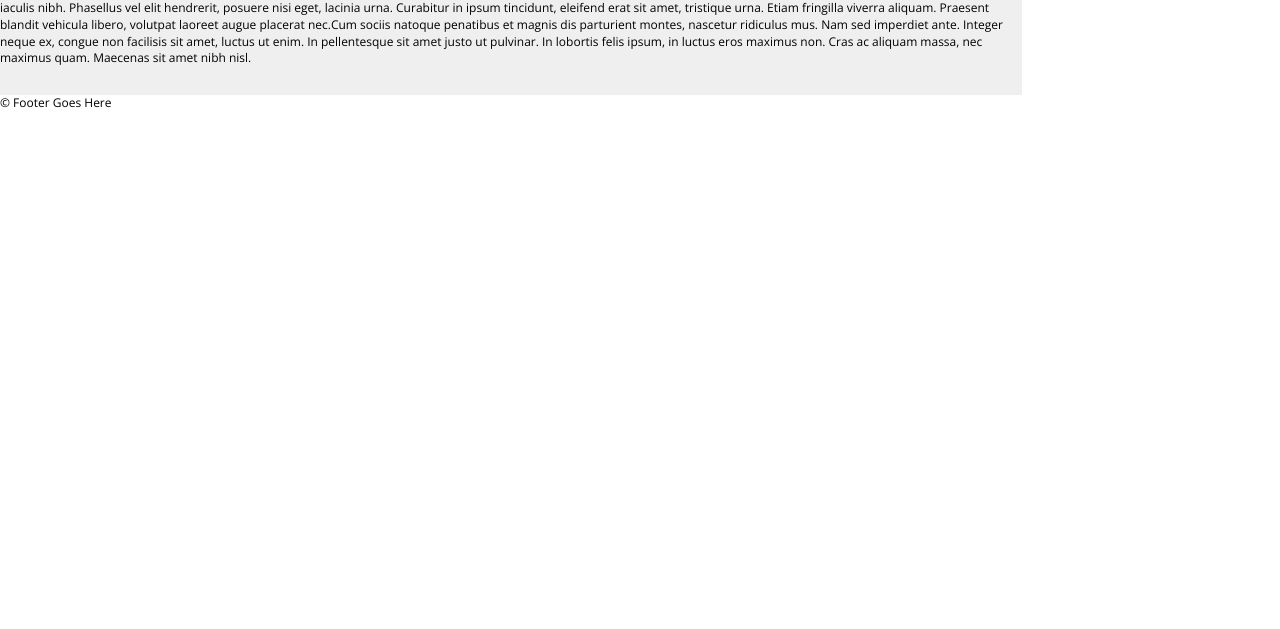
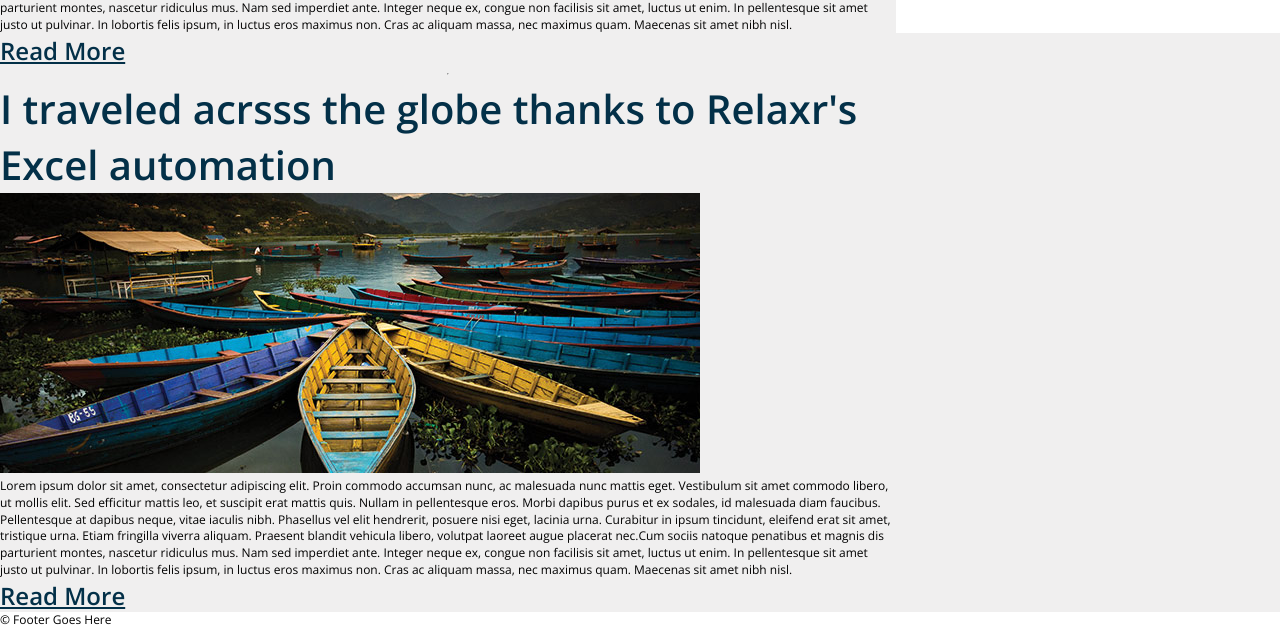
Before and after one commit to ninale91/Week-3-Monday, a plain HTML site: page starter_code/index.html in a window 1280 px wide. Shown: the part 564-1193 px from the top of the page. Before the commit the page ends 800 px from the top, so only its background shows below. Drawn offline with nearby package versions, Linux system fonts and the light colour scheme.

Commit message:
added second article

```diff
--- a/starter_code/css/style.css
+++ b/starter_code/css/style.css
@@ -98,7 +98,7 @@
 .navtop a{
   color: #f9e42e;
   font-size: 24px;
-  font-weight: 600;
+  font-weight: 400;
 }
 
 .content{
@@ -109,7 +109,6 @@
 }
 
 .main-content{
-  height: 300px;
   display: flex;
   flex-direction: column;
 }
@@ -122,13 +121,24 @@
   flex-direction: column;
 }
 
+.article1{
+  display: flex;
+  flex-direction: column;
+}
+
+.article2{
+  display: flex;
+  flex-direction: column;
+}
+
 .main-content a{
   font-weight: 600;
   font-size: 24px;
   color: #033048;
+  justify-content: flex-end;
 }
 .sidebar{
-  min-width: 20%;
+  min-width: 30%;
   display: flex;
   flex-direction: column;
 }
--- a/starter_code/index.html
+++ b/starter_code/index.html
@@ -40,13 +40,11 @@
 
 			<div class="content">
 				<div class="main-content">
+					<div class="article1">
 						<div>
 							<h1>
 								How I implemented Relaxr in 2 weeks and changed my life.
 							</h1>
-					</div>
-					<div>
-						<a href="">Read More</a>
 						</div>
 						<div>
 						<img src="images/blog_photo1.jpg" alt="boat photo"/>
@@ -54,6 +52,28 @@
 						<div>
 							<p>Lorem ipsum dolor sit amet, consectetur adipiscing elit. Proin commodo accumsan nunc, ac malesuada nunc mattis eget. Vestibulum sit amet commodo libero, ut mollis elit. Sed efficitur mattis leo, et suscipit erat mattis quis. Nullam in pellentesque eros. Morbi dapibus purus et ex sodales, id malesuada diam faucibus. Pellentesque at dapibus neque, vitae iaculis nibh. Phasellus vel elit hendrerit, posuere nisi eget, lacinia urna. Curabitur in ipsum tincidunt, eleifend erat sit amet, tristique urna. Etiam fringilla viverra aliquam. Praesent blandit vehicula libero, volutpat laoreet augue placerat nec.Cum sociis natoque penatibus et magnis dis parturient montes, nascetur ridiculus mus. Nam sed imperdiet ante. Integer neque ex, congue non facilisis sit amet, luctus ut enim. In pellentesque sit amet justo ut pulvinar. In lobortis felis ipsum, in luctus eros maximus non. Cras ac aliquam massa, nec maximus quam. Maecenas sit amet nibh nisl.
 							</p>
+						</div>
+						<div>
+							<a href="">Read More</a>
+						</div>
+					</div>
+					<hr>
+					<div class="article2">
+						<div>
+							<h1>
+								I traveled acrsss the globe thanks to Relaxr's Excel automation
+							</h1>
+						</div>
+						<div>
+						<img src="images/blog_photo2.jpg" alt="boat photo"/>
+						</div>
+						<div>
+							<p>Lorem ipsum dolor sit amet, consectetur adipiscing elit. Proin commodo accumsan nunc, ac malesuada nunc mattis eget. Vestibulum sit amet commodo libero, ut mollis elit. Sed efficitur mattis leo, et suscipit erat mattis quis. Nullam in pellentesque eros. Morbi dapibus purus et ex sodales, id malesuada diam faucibus. Pellentesque at dapibus neque, vitae iaculis nibh. Phasellus vel elit hendrerit, posuere nisi eget, lacinia urna. Curabitur in ipsum tincidunt, eleifend erat sit amet, tristique urna. Etiam fringilla viverra aliquam. Praesent blandit vehicula libero, volutpat laoreet augue placerat nec.Cum sociis natoque penatibus et magnis dis parturient montes, nascetur ridiculus mus. Nam sed imperdiet ante. Integer neque ex, congue non facilisis sit amet, luctus ut enim. In pellentesque sit amet justo ut pulvinar. In lobortis felis ipsum, in luctus eros maximus non. Cras ac aliquam massa, nec maximus quam. Maecenas sit amet nibh nisl.
+							</p>
+						</div>
+						<div>
+							<a href="">Read More</a>
+						</div>
 					</div>
 				</div>
 				<div class="sidebar">
```
Lines whose indentation alone changed are shown as unchanged.
